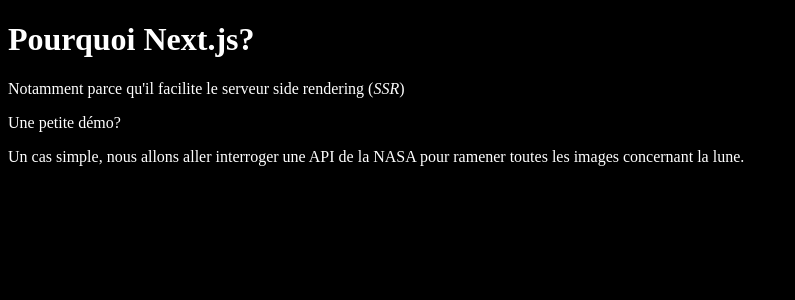
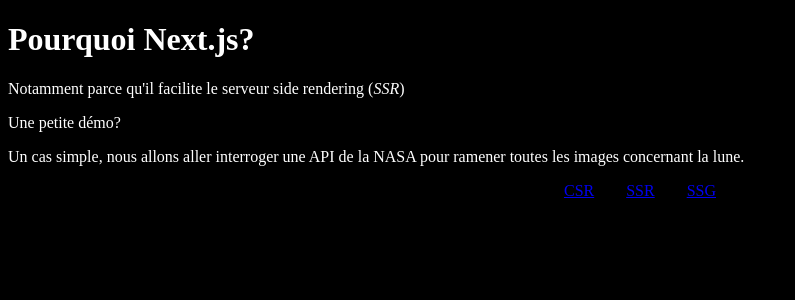
Before and after one commit to Fred-AtelierSalvetat/nextJS-rendering-demo, a Next.js app: page / in a window 1280 px wide. Shown: the top 300 px of the page, without its empty margins (0-795 px from the left). Built offline with nearby package versions, Linux system fonts and the light colour scheme.

Commit message:
Change perf measurement from perf_hooks to Next webvitals

```diff
--- a/package.json
+++ b/package.json
@@ -10,7 +10,6 @@
   },
   "dependencies": {
     "next": "^12.1.1",
-    "perf_hooks": "^0.0.1",
     "react": "^17.0.2",
     "react-dom": "^17.0.2"
   },
--- a/pages/_app.tsx
+++ b/pages/_app.tsx
@@ -24,12 +24,15 @@
       break;
     case "Next.js-hydration":
       // handle hydration results
+      console.log(metric);
       break;
     case "Next.js-route-change-to-render":
       // handle route-change to render results
+      console.log(metric);
       break;
     case "Next.js-render":
       // handle render results
+      console.log(metric);
       break;
     default:
       break;
--- a/pages/index.tsx
+++ b/pages/index.tsx
@@ -1,5 +1,6 @@
 import type { NextPage } from "next";
 import Head from "next/head";
+import Link from "next/link";
 
 const App: NextPage = () => {
   return (
@@ -19,12 +20,30 @@
         Un cas simple, nous allons aller interroger une API de la NASA pour
         ramener toutes les images concernant la lune.
       </p>
-
+      <div className="renderBox">
+        <Link href="/CSR">
+          <a>CSR</a>
+        </Link>
+        <Link href="/SSR">
+          <a>SSR</a>
+        </Link>
+        <Link href="/SSG">
+          <a>SSG</a>
+        </Link>
+      </div>
       <style jsx global>
         {`
           body {
             background: black;
             color: white;
+          }
+          .renderBox {
+            display: flex;
+            justify-content: center;
+            gap: 2em;
+          }
+          a {
+            display: block;
           }
         `}
       </style>
```
Also changed, not shown: pages/CSR.tsx (+5 -5 lines), pages/SSG.tsx (+5 -7 lines), pages/SSR.tsx (+5 -7 lines), 1 other file (tests, documents, lock files or other folders).
